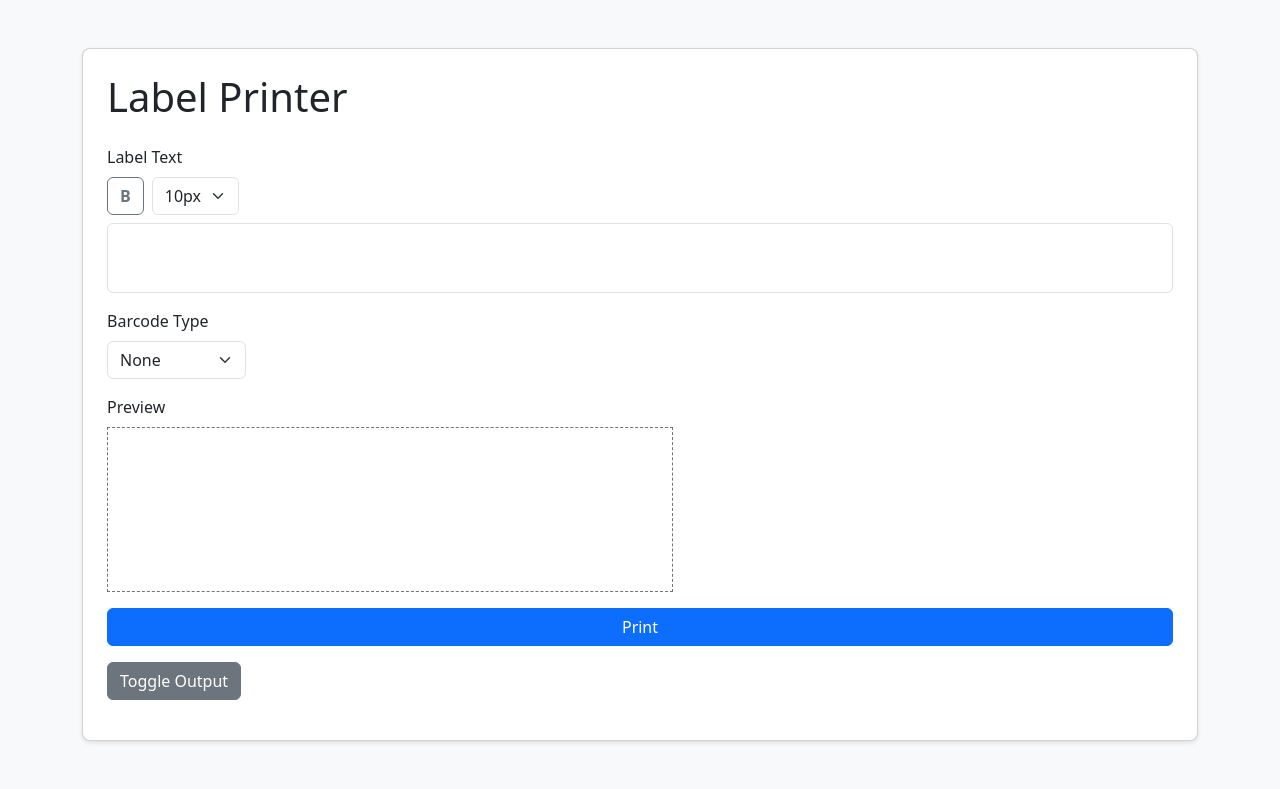
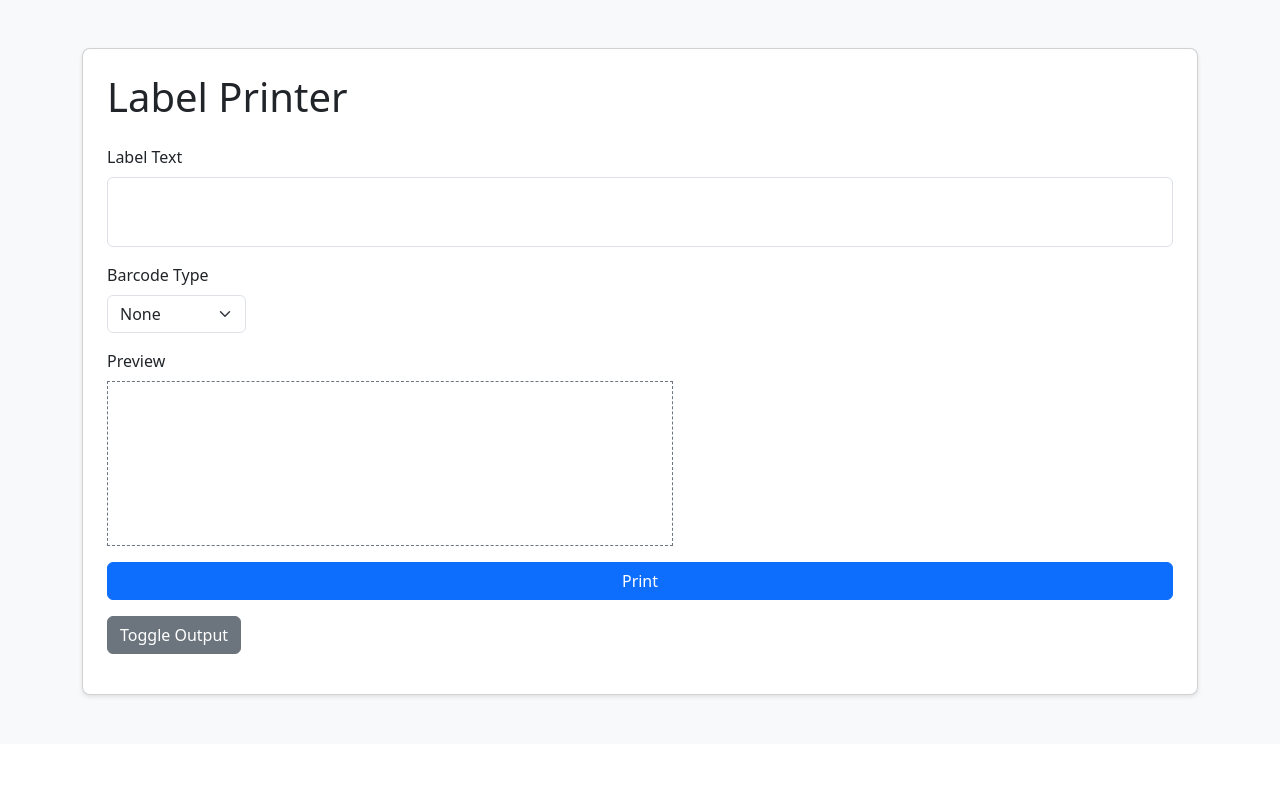
Before and after one commit to scott12123/provisioning, a Flask app: page /label_printer in a window 1280 px wide. Shown: the part 56-845 px from the top of the page. After the commit the page ends 755 px from the top, so only its background shows below. Run offline with Flask 3, Linux system fonts and the light colour scheme; some libraries are stand-ins or nearby versions.

Commit message:
Remove bold and font size controls

```diff
--- a/templates/label_printer.html
+++ b/templates/label_printer.html
@@ -32,20 +32,6 @@
     <h1 class="mb-4">Label Printer</h1>
     <div class="mb-3">
       <label class="form-label">Label Text</label>
-      <div class="btn-toolbar mb-2">
-        <button type="button" class="btn btn-outline-secondary me-2" id="bold_btn"><strong>B</strong></button>
-        <select id="font_size" class="form-select w-auto">
-          <option value="8">8px</option>
-          <option value="10" selected>10px</option>
-          <option value="12">12px</option>
-          <option value="14">14px</option>
-          <option value="16">16px</option>
-          <option value="30">30px</option>
-          <option value="40">40px</option>
-          <option value="50">50px</option>
-          <option value="60">60px</option>
-        </select>
-      </div>
       <div id="label_text" class="form-control" contenteditable="true" style="min-height:70px; white-space:pre-wrap; word-break:break-word;"></div>
     </div>
     <div class="mb-3">
@@ -74,8 +60,6 @@
 <script>
   const preview = document.getElementById('preview');
   const labelInput = document.getElementById('label_text');
-  const fontSize = document.getElementById('font_size');
-  const boldBtn = document.getElementById('bold_btn');
   const barcodeType = document.getElementById('barcode_type');
 
   async function updatePreview() {
@@ -98,16 +82,6 @@
   labelInput.addEventListener('input', updatePreview);
   barcodeType.addEventListener('change', updatePreview);
 
-  boldBtn.addEventListener('click', () => {
-    document.execCommand('bold');
-    updatePreview();
-  });
-
-  fontSize.addEventListener('change', () => {
-    const size = fontSize.value + 'px';
-    labelInput.style.fontSize = size;
-    updatePreview();
-  });
 
   const socket = io();
   const outputEl = document.getElementById('output');
@@ -153,7 +127,6 @@
   });
 
   window.addEventListener('DOMContentLoaded', () => {
-    fontSize.dispatchEvent(new Event('change'));
     outputEl.textContent = '';
     statusEl.textContent = '';
     updatePreview();
```
